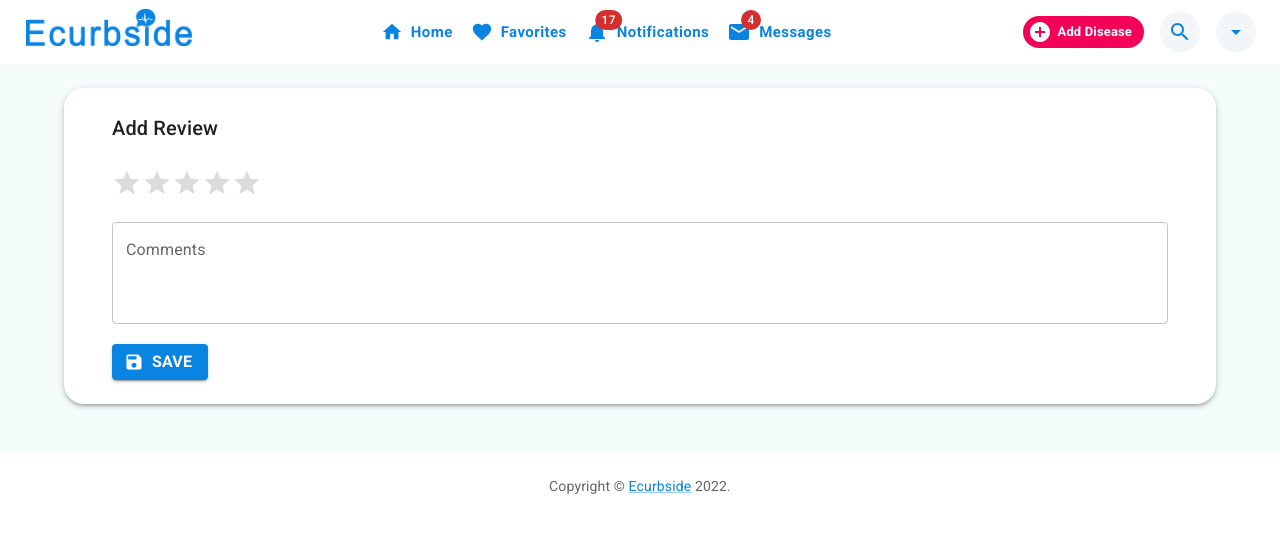
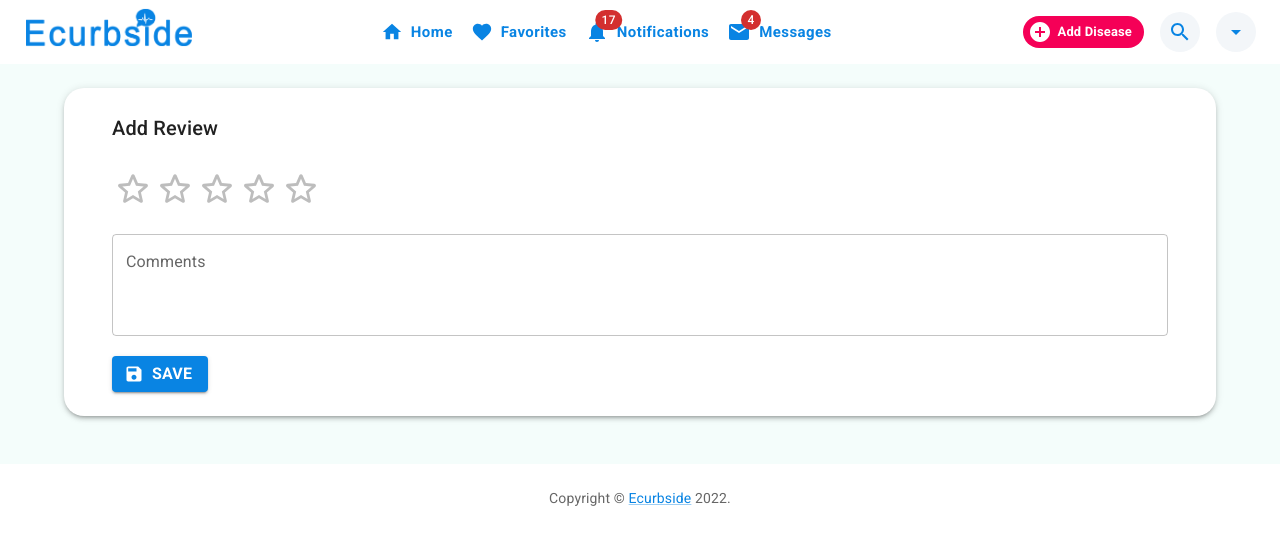
Before and after one commit to bhNibir/ecurbsideui, a React (Create React App) app: page /add-review/1 in a window 1280 px wide. Shown: the top 544 px of the page. Built offline with nearby package versions, Linux system fonts and the light colour scheme; sample sign-in values are in the browser's storage.

Commit message:
update rating icon

```diff
--- a/src/components/AddReview/RatingScale.jsx
+++ b/src/components/AddReview/RatingScale.jsx
@@ -1,4 +1,5 @@
-import StarIcon from "@mui/icons-material/Star";
+import StarOutlineRoundedIcon from "@mui/icons-material/StarOutlineRounded";
+import StarRoundedIcon from "@mui/icons-material/StarRounded";
 import Box from "@mui/material/Box";
 import Rating from "@mui/material/Rating";
 import { styled } from "@mui/material/styles";
@@ -29,7 +30,7 @@ const RatingScale = ({ value, onChange, error }) => {
       }}
     >
       <StyledRating
-        size="large"
+        sx={{ fontSize: 42 }}
         name="hover-feedback"
         value={Number(value)}
         precision={1}
@@ -37,7 +38,8 @@ const RatingScale = ({ value, onChange, error }) => {
           setHover(newHover);
         }}
         onChange={(_, value) => onChange(value)}
-        emptyIcon={<StarIcon style={{ opacity: 0.55 }} fontSize="inherit" />}
+        icon={<StarRoundedIcon fontSize="inherit" />}
+        emptyIcon={<StarOutlineRoundedIcon fontSize="inherit" />}
       />
       {value !== null && (
         <Box sx={{ ml: 2 }}>{labels[hover !== -1 ? hover : value]}</Box>
--- a/src/components/TreatmentDetails/TreatmentRating.jsx
+++ b/src/components/TreatmentDetails/TreatmentRating.jsx
@@ -1,4 +1,5 @@
-import LocalActivityRoundedIcon from "@mui/icons-material/LocalActivityRounded";
+import StarOutlineRoundedIcon from "@mui/icons-material/StarOutlineRounded";
+import StarRoundedIcon from "@mui/icons-material/StarRounded";
 import Rating from "@mui/material/Rating";
 import { styled } from "@mui/material/styles";
 import React from "react";
@@ -13,13 +14,14 @@ const TreatmentRating = ({ id, value }) => {
   return (
     <>
       <StyledRating
+        size="large"
         name="customized-color"
         defaultValue={0}
         value={value}
         readOnly
         sx={{ fontSize: 30 }}
-        icon={<LocalActivityRoundedIcon fontSize="inherit" />}
-        emptyIcon={<LocalActivityRoundedIcon fontSize="inherit" />}
+        icon={<StarRoundedIcon fontSize="inherit" />}
+        emptyIcon={<StarOutlineRoundedIcon fontSize="inherit" />}
       />
     </>
   );
```
